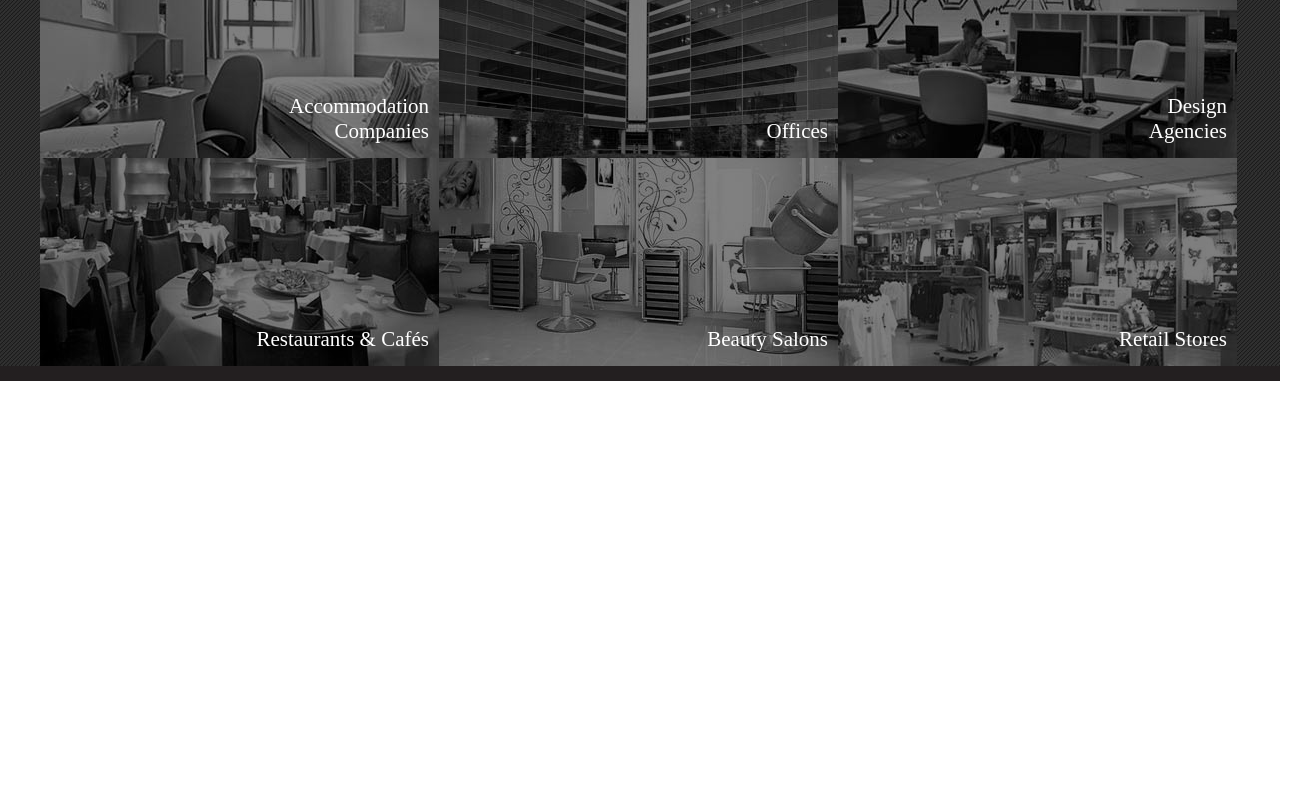
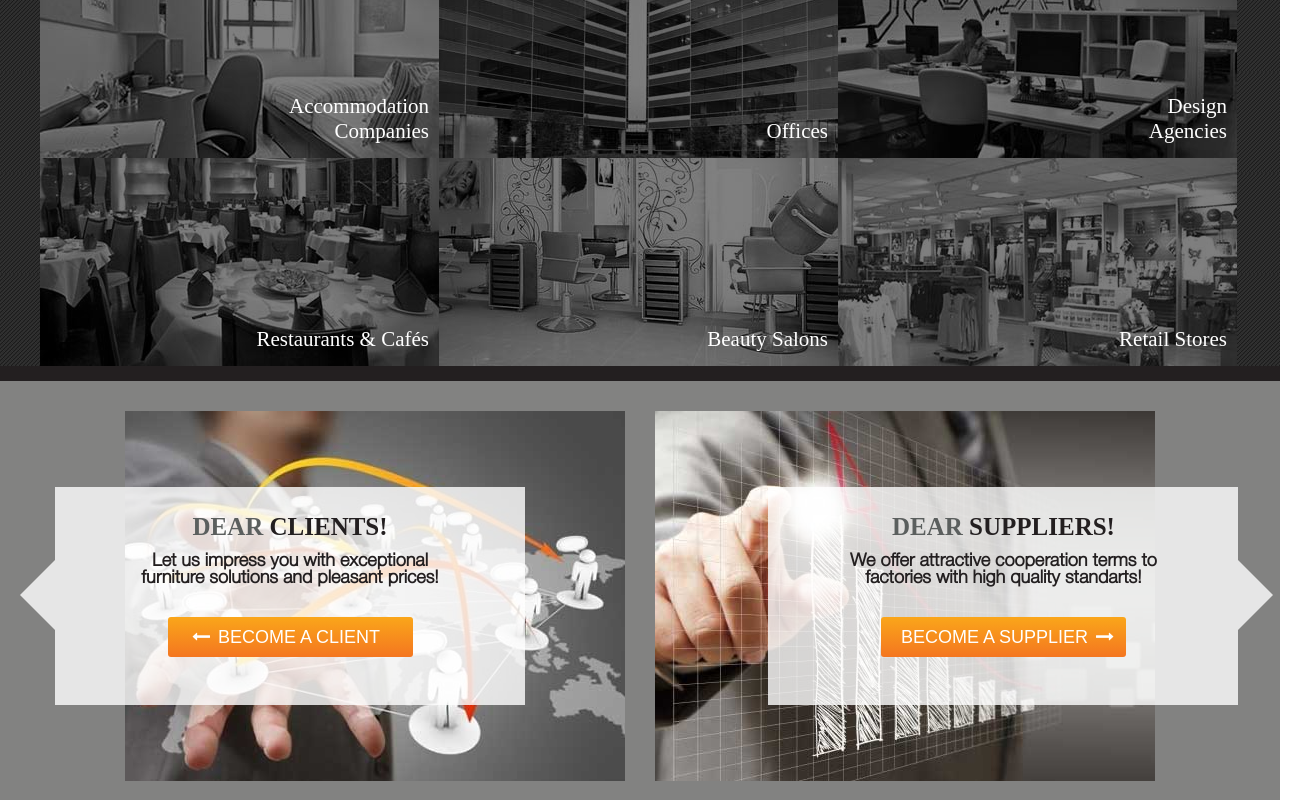
Before and after one commit to Re-z/GlobalTrade, a website: page index.html in a window 1280 px wide. Shown: the part 431-1231 px from the top of the page, 1308 px wide, since content can reach past the window. Before the commit the page ends 812 px from the top, so only its background shows below. Drawn offline with Linux system fonts and the light colour scheme; files whose address does not match are found by name; a web font is replaced by a local one.

Commit message:
offers section done

```diff
--- a/index.html
+++ b/index.html
@@ -14,7 +14,7 @@
         <div class="header__logo" role="banner"></div>
         <div class="authorization">
             <a class="authorization__partnership" href="">partnership</a>
-            <a class="authorization__login" href="">login<i class="fa fa-angle-right"></i></a>
+            <a class="authorization__login" href="javascript: void(0)">login<i class="fa fa-angle-right"></i></a>
         </div>
         <nav class="navigation">
             <ul class="navigation__list">
@@ -60,6 +60,26 @@
                 <div class="intro__img-wrap"><img class="intro__img" src="img/stores.jpg" alt=""/>
                     <p class="intro__text">Retail Stores</p>
                 </div>
+            </div>
+        </div>
+    </section>
+    <section class="offers">
+        <div class="offers__inner">
+            <div class="offers__content-wrap">
+                <div class="offers__for-clients">
+                    <div class="offers__for-clients-inner">
+                        <h3 class="offers__title">dear<span class="offers__title-span"> clients!</span></h3>
+                        <p class="offers__text">Let us impress you with exceptional furniture solutions and pleasant prices!</p>
+                        <a class="offers__link" href="javascript:void(0)"><i class="fa fa-long-arrow-left"></i>become a client</a>
+                    </div>
+                </div>
+                <div class="offers__for-suppliers">
+                    <div class="offers__for-suppliers-inner">
+                        <h3 class="offers__title">dear<span class="offers__title-span"> suppliers!</span></h3>
+                        <p class="offers__text">We offer attractive cooperation terms to factories with high quality standarts!</p>
+                        <a class="offers__link" href="javascript:void(0)">become a supplier<i class="fa fa-long-arrow-right"></i></a>
+                    </div>
+                </div>
 
             </div>
         </div>
--- a/sass/index.scss
+++ b/sass/index.scss
@@ -18,6 +18,8 @@
 $color1: #5B5F5E;
 $color2: #F58220;
 $color3: #ffffff;
+$offersBkg: #828281;
+$almostBlack: #231F20;
 //mixins
 @mixin font1 {
   font-family: 'HelveticaNeueCyr-Roman', serif;
@@ -100,7 +102,7 @@ $color3: #ffffff;
     }
   }
 }
-.fa-angle-right {
+.authorization__login .fa-angle-right {
   margin-left: 5px;
 }
 .intro {
@@ -140,7 +142,6 @@ $color3: #ffffff;
     justify-content: flex-end;
     align-items: flex-end;
     filter: grayscale(1) brightness(50%);
-    z-index: -1;
     &:hover {
       filter: none;
     }
@@ -155,6 +156,110 @@ $color3: #ffffff;
     position: absolute;
     bottom: 0;
     right: 0;
-
   }
 }
+.offers{
+  background:$offersBkg;
+  &__inner {
+    margin: 0 auto;
+    width: 1200px;
+    padding-bottom: 15px;
+  }
+  &__content-wrap {
+    width: 1050px;
+    margin: 0 auto;
+    padding-top: 30px;
+    padding-left: 20px;
+  }
+  &__for-clients {
+    width: 500px;
+    height: 370px;
+    display: inline-block;
+    font-size: 0;
+    position: relative;
+    background: url("../img/clients.jpg");
+    &-inner {
+      width: 470px;
+      height: 218px;
+      position: absolute;
+      top: 50%;
+      margin-top: -109px;
+      left: -70px;
+      background: rgba(255, 255, 255, 0.8);
+      padding: 26px 70px;
+      text-align: center;
+      box-sizing: border-box;
+      &:before {
+        content: '';
+        display: block;
+        border: 35px solid transparent;
+        border-right-color: rgba(255, 255, 255, 0.8);
+        position: absolute;
+        left: -70px;
+        top: 73px;
+      }
+    }
+  }
+  &__title {
+    margin: 0;
+    color: $color1;
+    font-size: 25px;
+    @include font3;
+    text-transform: uppercase;
+    font-weight: 600;
+    &-span {
+      color: $almostBlack;
+    }
+  }
+  &__text {
+    color: $almostBlack;
+    @include font2;
+    text-align: center;
+    margin-top: 12px;
+    font-size: 18px;
+    font-weight: 600
+  }
+  &__link {
+    text-decoration: none;
+    color: #ffffff;
+    width: 245px;
+    height: 40px;
+    display: block;
+    margin: 30px auto;
+    cursor: pointer;
+    text-transform: uppercase;
+    border-radius: 3px;
+    font-size: 18px;
+    line-height: 40px;
+    background: linear-gradient(to bottom, #FAA61A 0%, #F47620 100%);
+    &:hover {
+      background: linear-gradient(to top, #FAA61A 0%, #F47620 100%);
+    }
+  }
+  &__for-suppliers {
+    @extend .offers__for-clients;
+    background: url("../img/suppliers.jpg");
+    margin-left: 26px;
+  }
+  &__for-suppliers-inner {
+    @extend .offers__for-clients-inner;
+    &:before {
+      content: '';
+      display: block;
+      border: 35px solid transparent;
+      border-left-color: rgba(255, 255, 255, 0.8);
+      position: absolute;
+      left: 470px;
+
+    }
+    left: 113px;
+  }
+}
+.offers__link .fa-long-arrow-left {
+  position: relative;
+  right: 8px;
+}
+.offers__link .fa-long-arrow-right {
+  position: relative;
+  left: 8px;
+}
```
Also changed, not shown: css/index.css.
